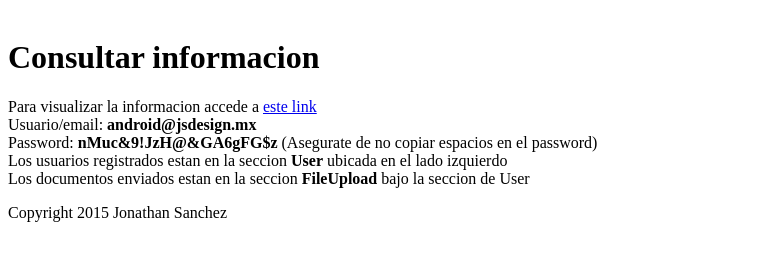
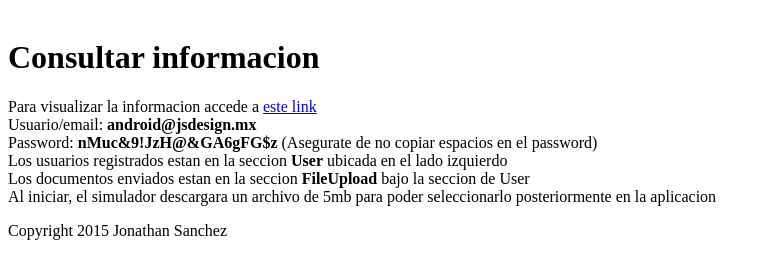
Before and after one commit to 71D3R/mycopy, a plain HTML site: page index.html in a window 1280 px wide. Shown: the part 627-883 px from the top of the page, without its empty margins (0-771 px from the left). Drawn offline with Linux system fonts and the light colour scheme.

Commit message:
index updated

```diff
--- a/index.html
+++ b/index.html
@@ -21,6 +21,8 @@
 		Los usuarios registrados estan en la seccion <b>User</b> ubicada en el lado izquierdo
 		<br>
 		Los documentos enviados estan en la seccion <b>FileUpload</b> bajo la seccion de User
+		<br>
+		Al iniciar, el simulador descargara un archivo de 5mb para poder seleccionarlo posteriormente en la aplicacion
 	</p>
 	<footer>
 		<p>Copyright 2015 Jonathan Sanchez</p>
```
